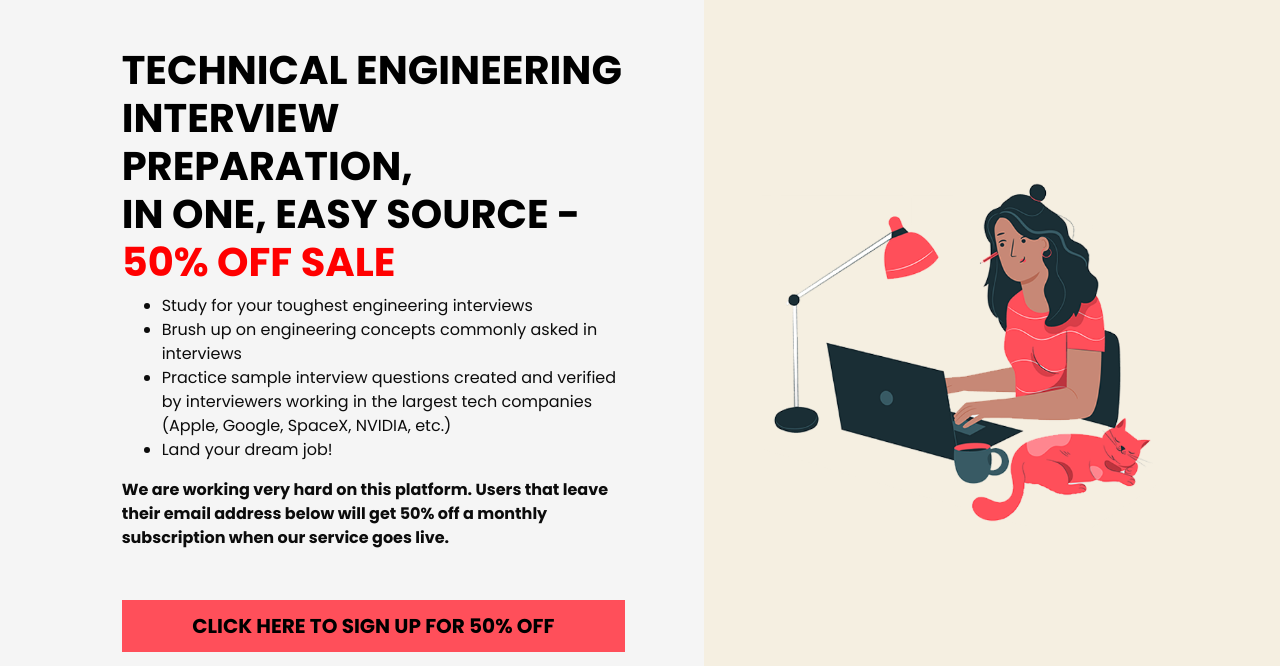
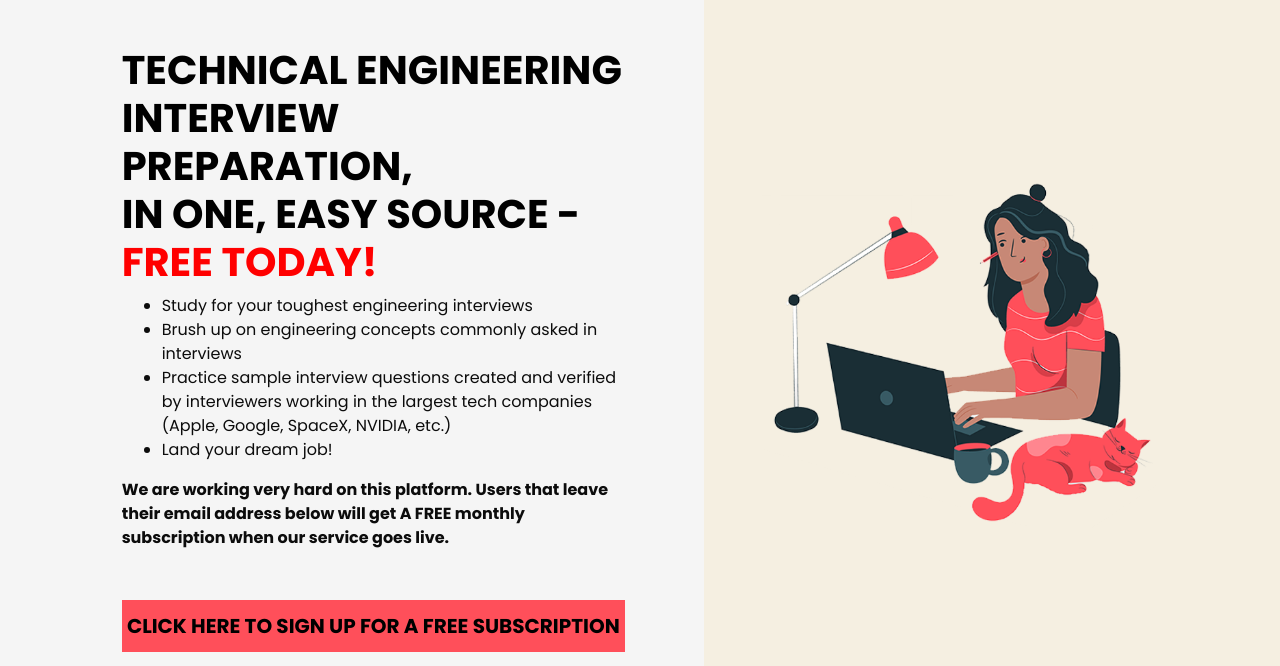
Before and after one commit to chinmaykulkarni1/InterviewAware, a plain HTML site: page index.html in a window 1280 px wide. Shown: the part 66-732 px from the top of the page. Drawn offline with Linux system fonts and the light colour scheme.

Commit message:
Add files via upload

```diff
--- a/index.html
+++ b/index.html
@@ -88,7 +88,7 @@
                   <div class="detail-box">
                     <h1>
                       Technical Engineering Interview Preparation, <br>
-                      In One, Easy Source - <span style="color:red;">50% off Sale</span>
+                      In One, Easy Source - <span style="color:red;">FREE Today!</span>
                     </h1>
                     <ul>
                       <li>Study for your toughest engineering interviews</li>
@@ -97,10 +97,10 @@
                       <li>Land your dream job!</li>
                     </ul>
                     <!-- <p>Study for some of the toughest engineering interviews, <br> with educational meterial and sample interview questions created and verified by engineers working at the biggest tech companies </p> -->
-                    <b>We are working very hard on this platform. Users that leave their email address below will get 50% off a monthly subscription when our service goes live.</b>
+                    <b>We are working very hard on this platform. Users that leave their email address below will get A FREE monthly subscription when our service goes live.</b>
                     <div class="btn-box">
                       <a href="https://forms.gle/8aHq2fjXJQZP2PDN8" target="_blank" class="btn-1">
-                        <b>CLICK HERE TO SIGN UP FOR 50% OFF </b>
+                        <b>CLICK HERE TO SIGN UP FOR A FREE SUBSCRIPTION</b>
                       </a>
                       <!-- <a href="" class="btn-2">
                         Get Started Today
```
